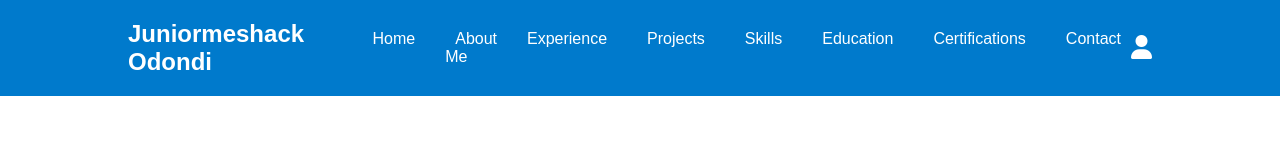
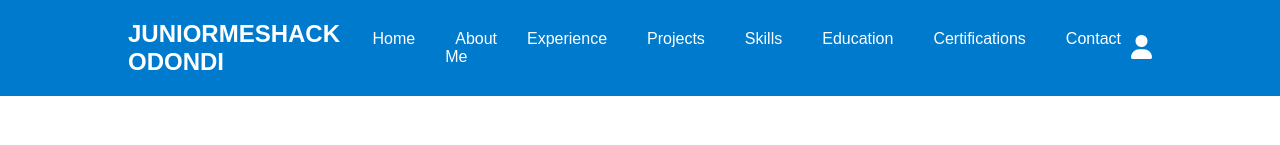
Before and after one commit to Meshack715/my_cv, a website: page index.html in a window 1280 px wide. Shown: the top 145 px of the page. Drawn offline with Linux system fonts and the light colour scheme.

Commit message:
Update index.html

```diff
--- a/index.html
+++ b/index.html
@@ -333,7 +333,7 @@
 <body>
   <!-- Header Section -->
   <header>
-    <div class="logo">Juniormeshack Odondi</div>
+    <div class="logo">JUNIORMESHACK ODONDI</div>
     <nav>
       <ul>
         <li><a href="#">Home</a></li>
```
